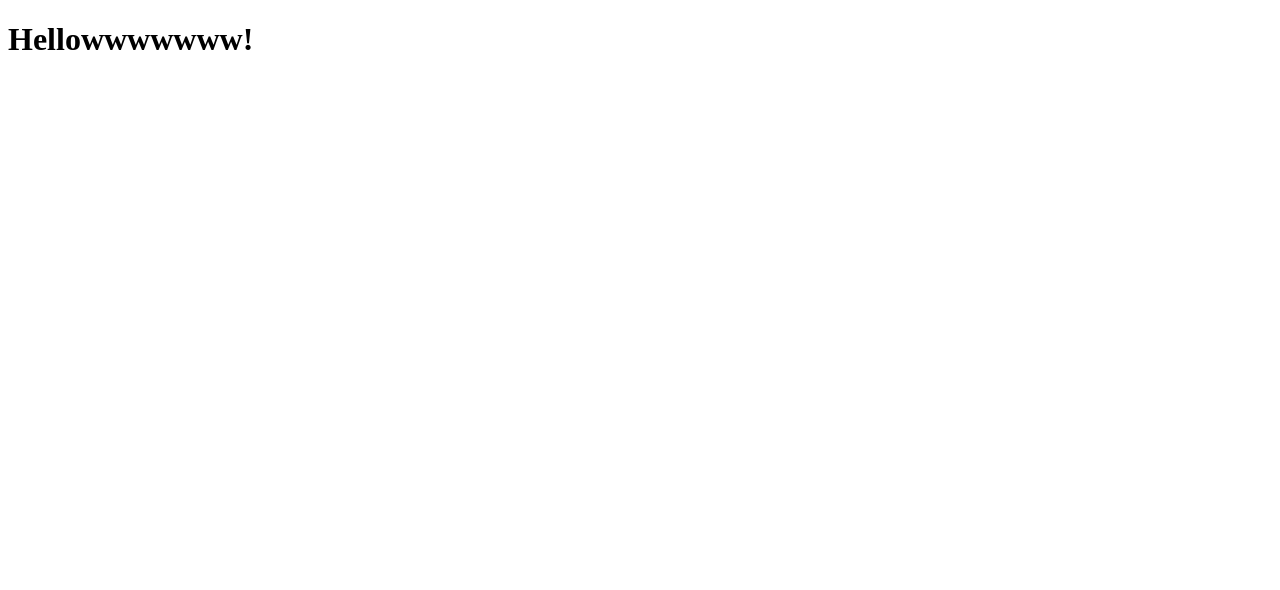
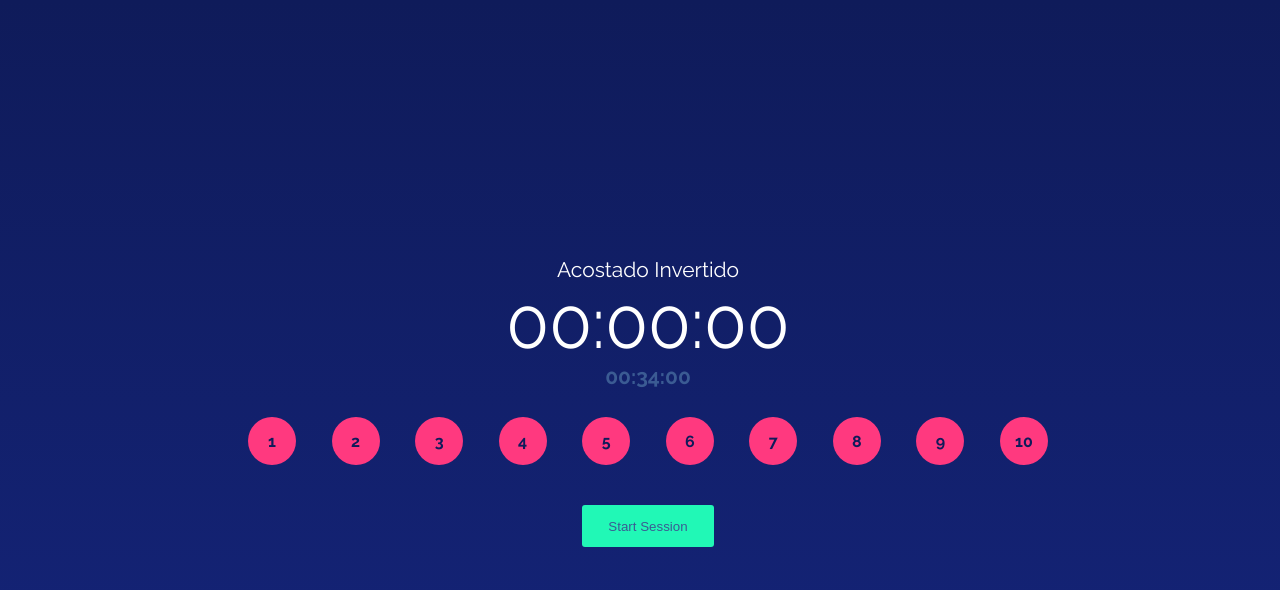
Before and after one commit to ogonzal87/stretching-app, a React app: page / in a window 1280 px wide. Built offline with nearby package versions, Linux system fonts and the light colour scheme.

Commit message:
first commit: addding all working files

```diff
--- a/package.json
+++ b/package.json
@@ -21,6 +21,11 @@
     "babel-preset-es2015": "^6.24.1",
     "babel-preset-react": "^6.24.1",
     "babel-preset-stage-2": "^6.24.1",
+    "css-loader": "^0.28.7",
+    "extract-text-webpack-plugin": "^3.0.1",
+    "node-sass": "^4.5.3",
+    "sass-loader": "^6.0.6",
+    "style-loader": "^0.19.0",
     "webpack": "^3.8.1",
     "webpack-dev-server": "^2.9.3"
   }
--- /dev/null
+++ b/src/app/components/button/button.js
@@ -0,0 +1,14 @@
+import React from "react";
+import "./button.scss"
+
+
+
+const Button = (props) => {
+  return <div style={{ display: "flex", alignItems: "center", justifyContent: "center" }}>
+      <button className="button" onClick={ props.handleClick }>
+        {props.label}
+      </button>
+    </div>;
+}
+
+export default Button;
--- /dev/null
+++ b/src/app/components/button/button.scss
@@ -0,0 +1,18 @@
+@import "../../styles/_variables.scss";
+
+.button {
+  background-color: $bright-turquoise;
+  padding: 1em 2em;
+  border-radius: 3px;
+  color: $base-secondary-color-text;
+  border-style: none;
+  outline: none;
+  cursor: pointer;
+  transition: all ease-in-out .100s;
+  margin: 3em 0;
+
+  &:hover {
+    padding: 1.1em 2.1em;
+    background-color: darken($bright-turquoise, 10%);
+  }
+}
--- /dev/null
+++ b/src/app/components/card/card.js
@@ -0,0 +1,24 @@
+import React from "react";
+import "../card/card.scss";
+
+class Card extends React.Component {
+  constructor() {
+    super();
+    this.state = {
+      active: false,
+      exerciseName: 'Acostado Invertido',
+      intervalCountDown: '00:00:00',
+      totalCountDown: '00:34:00'
+    }
+  }
+
+  render() {
+    return <div className="card">
+        <div className="card--exercise-name">{this.state.exerciseName}</div>
+        <div className="card--interval-count-down">{this.state.intervalCountDown}</div>
+        <div className="card--total-count-down">{this.state.totalCountDown}</div>
+      </div>;
+  }
+}
+
+export default Card;
--- /dev/null
+++ b/src/app/components/card/card.scss
@@ -0,0 +1,25 @@
+@import "../../styles/_variables.scss";
+
+.card {
+  display: flex;
+  align-items: center;
+  justify-content: center;
+  flex-direction: column;
+  padding: 2em 0;
+  font-size: 14px;
+
+  .card--exercise-name{
+    font-size: 1.5em;
+
+  }
+
+  .card--interval-count-down {
+    font-size: 5em;
+  }
+
+  .card--total-count-down {
+    color: $base-secondary-color-text;
+    font-weight: 800;
+    font-size: 1.5em
+  }
+}
--- /dev/null
+++ b/src/app/components/intervals/Interval/interval.js
@@ -0,0 +1,32 @@
+import React from "react";
+import "./interval.scss";
+
+class Interval extends React.Component {
+  constructor(props) {
+    super(props);
+    this.state = {
+      number: props.number,
+      isCompleted: false
+    };
+  }
+
+  intervalCompleted = () => {
+    this.setState({
+      isCompleted: true
+    });
+  }
+
+  isIntervalCompleted = () => {
+    return this.state.isCompleted ? "interval_completed" : "interval";
+  }
+
+  render() {
+    return <div>
+        <div className={this.isIntervalCompleted()} onClick={this.intervalCompleted}>
+          {this.state.number}
+        </div>
+      </div>;
+  }
+}
+
+export default Interval;
--- /dev/null
+++ b/src/app/components/intervals/Interval/interval.scss
@@ -0,0 +1,19 @@
+@import "../../../styles/_variables.scss";
+
+.interval {
+  display: flex;
+  align-items: center;
+  justify-content: center;
+  color: $base-tertiaty-color-text;
+  background-color: $wild-strawberryred;
+  font-weight: 600;
+  border-radius: 50%;
+  height: 1em;
+  width: 1em;
+  padding: 1em;
+}
+
+.interval_completed {
+  @extend .interval;
+  background-color: $bright-turquoise;
+}
--- /dev/null
+++ b/src/app/components/intervals/intervals.js
@@ -0,0 +1,20 @@
+import React from "react";
+import "./intervals.scss";
+import Interval from "./Interval/interval.js"
+
+const Intervals = () => {
+  return <div className="intervals">
+      <Interval number={1} />
+      <Interval number={2} />
+      <Interval number={3} />
+      <Interval number={4} />
+      <Interval number={5} />
+      <Interval number={6} />
+      <Interval number={7} />
+      <Interval number={8} />
+      <Interval number={9} />
+      <Interval number={10} />
+    </div>;
+}
+
+export default Intervals;
--- /dev/null
+++ b/src/app/components/intervals/intervals.scss
@@ -0,0 +1,8 @@
+.intervals {
+  width: 50rem;
+  flex-wrap: wrap;
+  display: flex;
+  align-content: center;
+  flex-direction: row;
+  justify-content: space-between;
+}
--- a/src/app/index.js
+++ b/src/app/index.js
@@ -1,11 +1,34 @@
 import React from "react";
 import { render } from "react-dom";
+import "./styles/_variables.scss";
+import Card from "./components/card/card";
+import Intervals from "./components/intervals/intervals";
+import Button from "./components/button/button"
 
 class App extends React.Component {
+  constructor(props) {
+    super(props);
+    this.state = {
+      isAppActive: false
+    };
+  }
+
+  startSession = () => {
+    this.setState({
+      isAppActive: true
+    })
+    setInterval(() => {
+      //TODO: figure out what to do here.
+    }, 2000);
+    console.log("Stating session!");
+  };
+
   render() {
     return (
       <div>
-        <h1>Hellowwwwwww!</h1>
+        <Card />
+        <Intervals />
+        <Button label="Start Session" handleClick={this.startSession}/>
       </div>
     );
   }
--- /dev/null
+++ b/src/app/styles/_variables.scss
@@ -0,0 +1,31 @@
+$wild-strawberryred: #ff397f;
+$downriver: #0f1b5a;
+$bright-turquoise: #21F8B6;
+$cerulean-blue: #3B5B93;
+$white: #fff;
+
+//blocks
+$base-bg-color: $downriver;
+
+//text
+$base-primary-color-text: $white;
+$base-secondary-color-text: $cerulean-blue;
+$base-tertiaty-color-text: $downriver;
+
+//Fonts
+html {
+  font-family: 'Raleway', sans-serif;
+
+}
+
+body {
+  width: 100vw;
+  height: 100vh;
+  color: $base-primary-color-text;
+  display: flex;
+  justify-content: center;
+  align-items: center;
+  flex-direction: column;
+  background: linear-gradient($downriver, lighten($downriver, 8%));;
+
+}
--- a/src/index.html
+++ b/src/index.html
@@ -4,6 +4,7 @@
   <meta charset="UTF-8">
   <meta name="viewport" content="width=device-width, initial-scale=1.0">
   <meta http-equiv="X-UA-Compatible" content="ie=edge">
+  <link href="https://fonts.googleapis.com/css?family=Raleway:300,400,700" rel="stylesheet">
   <title>ReactJS Basics</title>
 </head>
 <body>
--- a/webpack.config.js
+++ b/webpack.config.js
@@ -20,6 +20,10 @@ var config = {
         query: {
           presets: ["react", "es2015", "stage-2"]
         }
+      },
+      {
+        test: /\.scss?/,
+        loader: ["style-loader", "css-loader", "sass-loader"]
       }
     ]
   }
```
Also changed, not shown: 1 other file.
